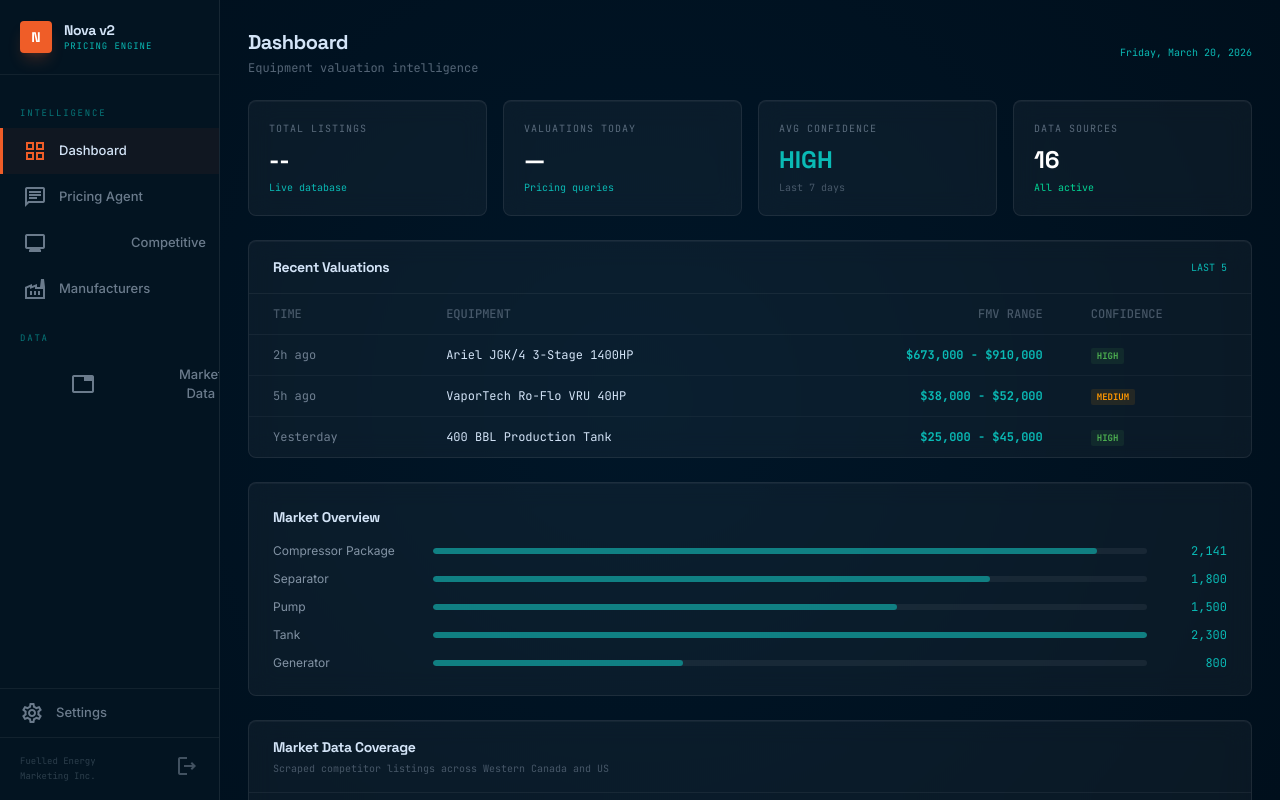
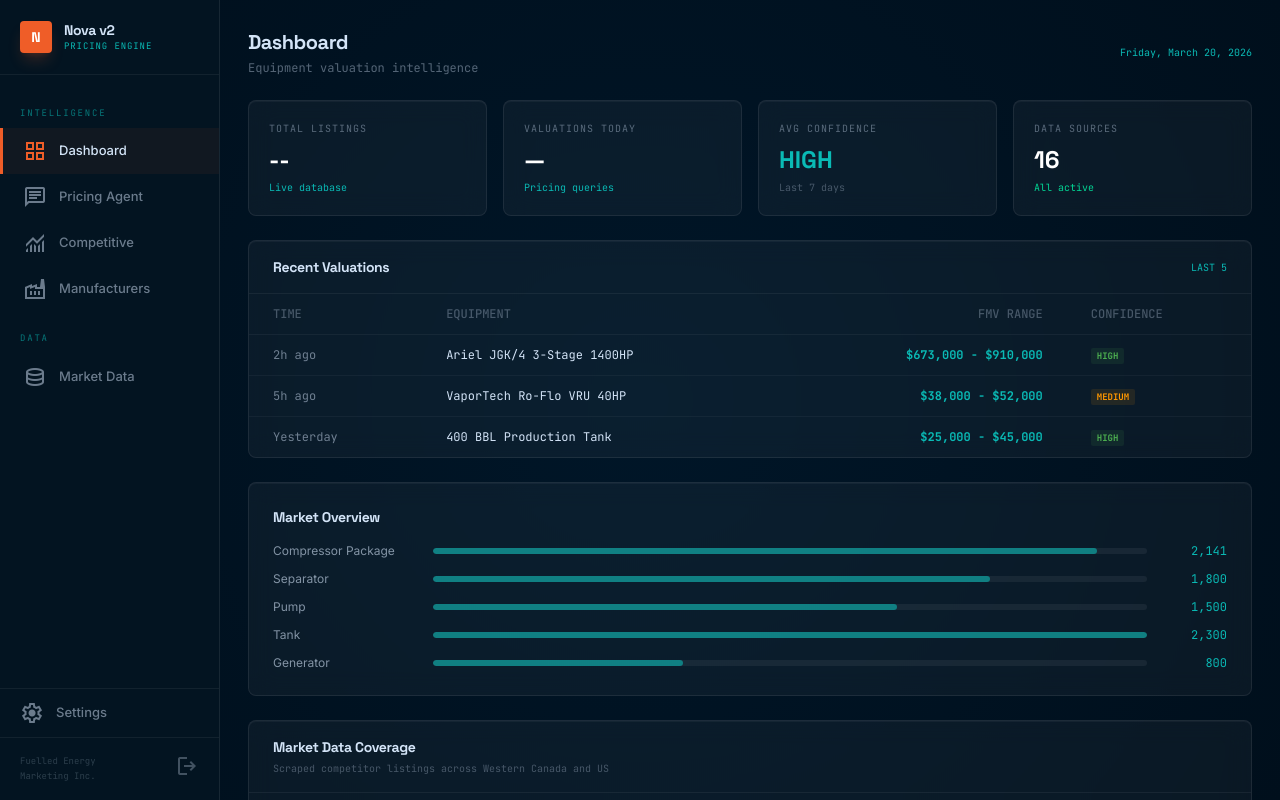
Before and after one commit to yetibeast/fuelled-nova-v2, a Next.js app in the folder frontend/nova-app/: page / in a window 1280 px wide. Shown: the top 800 px of the page. Built offline with nearby package versions, Linux system fonts and the light colour scheme; no server answers; sample sign-in values are in the browser's storage.

Commit message:
Post-commit lint fixes

```diff
--- a/frontend/nova-app/app/layout.tsx
+++ b/frontend/nova-app/app/layout.tsx
@@ -19,7 +19,7 @@ export default function RootLayout({
           rel="stylesheet"
         />
         <link
-          href="https://fonts.googleapis.com/icon?family=Material+Icons+Outlined"
+          href="https://fonts.googleapis.com/css2?family=Material+Symbols+Outlined:opsz,wght,FILL,GRAD@20..48,100..700,0..1,-50..200&display=swap"
           rel="stylesheet"
         />
       </head>
--- a/frontend/nova-app/components/ui/material-icon.tsx
+++ b/frontend/nova-app/components/ui/material-icon.tsx
@@ -6,9 +6,12 @@ interface MaterialIconProps {
   filled?: boolean;
 }
 
-export function MaterialIcon({ icon, className = "" }: MaterialIconProps) {
+export function MaterialIcon({ icon, className = "", filled = false }: MaterialIconProps) {
   return (
-    <span className={`material-icons-outlined ${className}`}>
+    <span
+      className={`material-symbols-outlined ${className}`}
+      style={filled ? { fontVariationSettings: "'FILL' 1" } : undefined}
+    >
       {icon}
     </span>
   );
```
